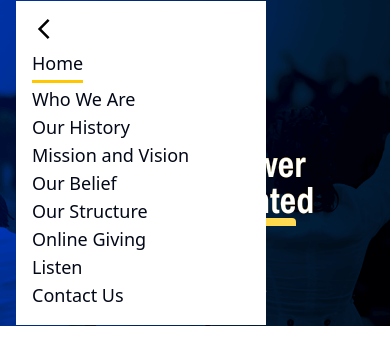
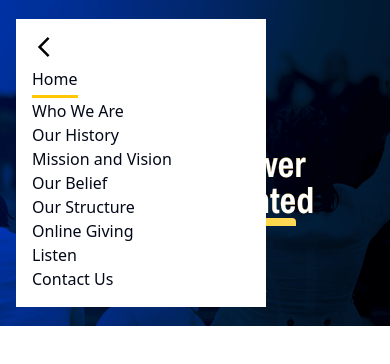
Before and after one commit to rolteame/fppam, a Nuxt app: page / in a window 390 px wide. Both pictures are taken after a click on the picture 36 px from the left and 44 px from the top of the page. Shown: the top 364 px of the page. Built offline with nearby package versions, Linux system fonts and the light colour scheme.

Commit message:
Feature: Completed Mobile Navigation

```diff
--- a/components/Nav/MobileNav.vue
+++ b/components/Nav/MobileNav.vue
@@ -14,7 +14,7 @@ const closeMobileMenu = () => {
 		@click="isMobileMenuOpen = !isMobileMenuOpen"
 	/>
 
-	<div class="absolute bg-white p-4 w-[250px] md:-mt-6 sm:mt-4 text-lg lg:hidden" v-show="isMobileMenuOpen" :class="isMobileMenuOpen ? 'animate__animated animate__fadeInLeft animate__faster' : 'animate__animated animate__backOutLeft'">
+	<div class="absolute bg-white p-4 w-[250px] md:-mt-14 md:text-lg text-md lg:hidden" v-show="isMobileMenuOpen" :class="isMobileMenuOpen ? 'animate__animated animate__fadeInLeft animate__faster' : 'animate__animated animate__backOutLeft'">
 		<div>
 			<img src="~/assets/img/ic_outline-arrow-back-ios.svg" alt="mobile back icon" class="w-6 font-bold font-body" @click="closeMobileMenu()">
 		</div>
```
